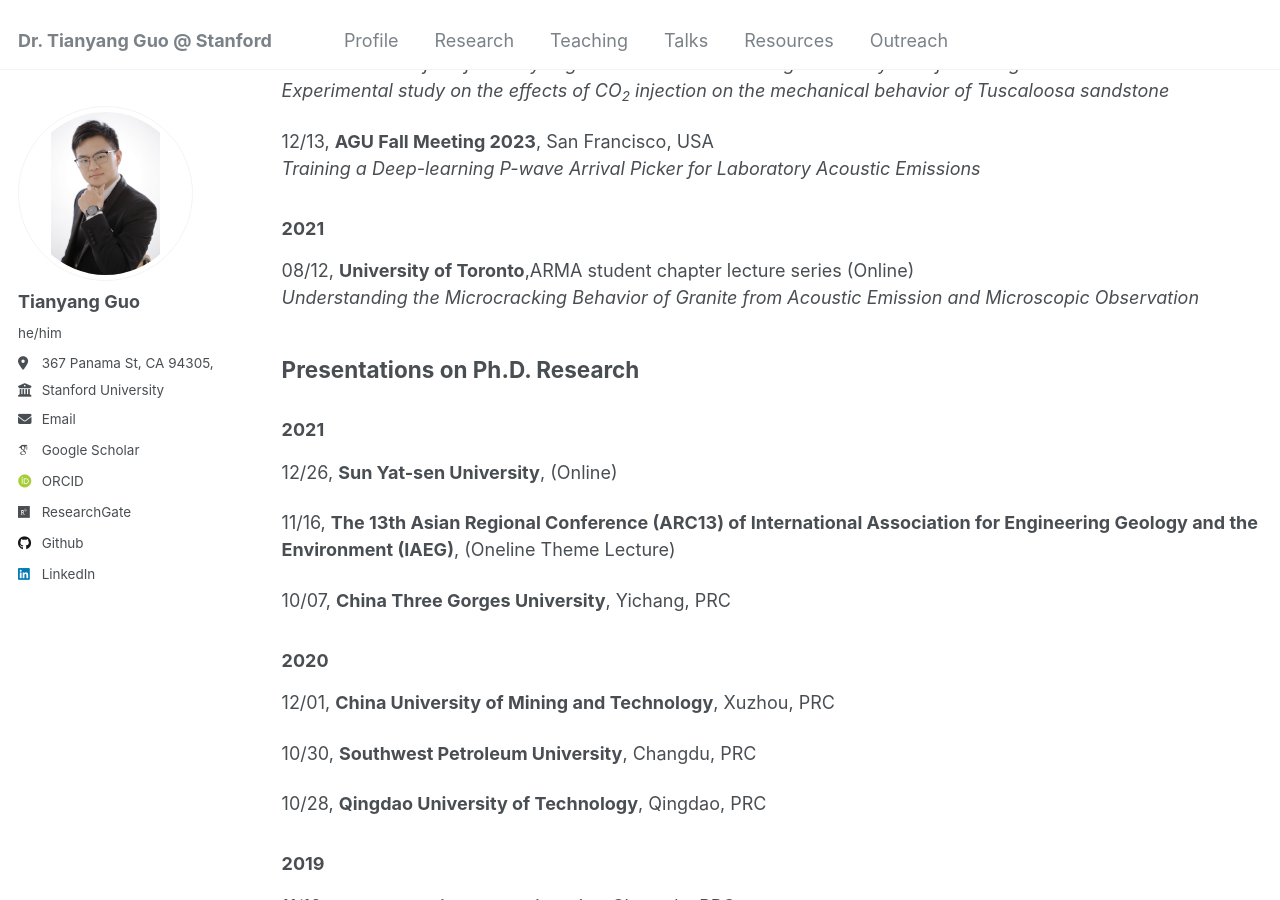
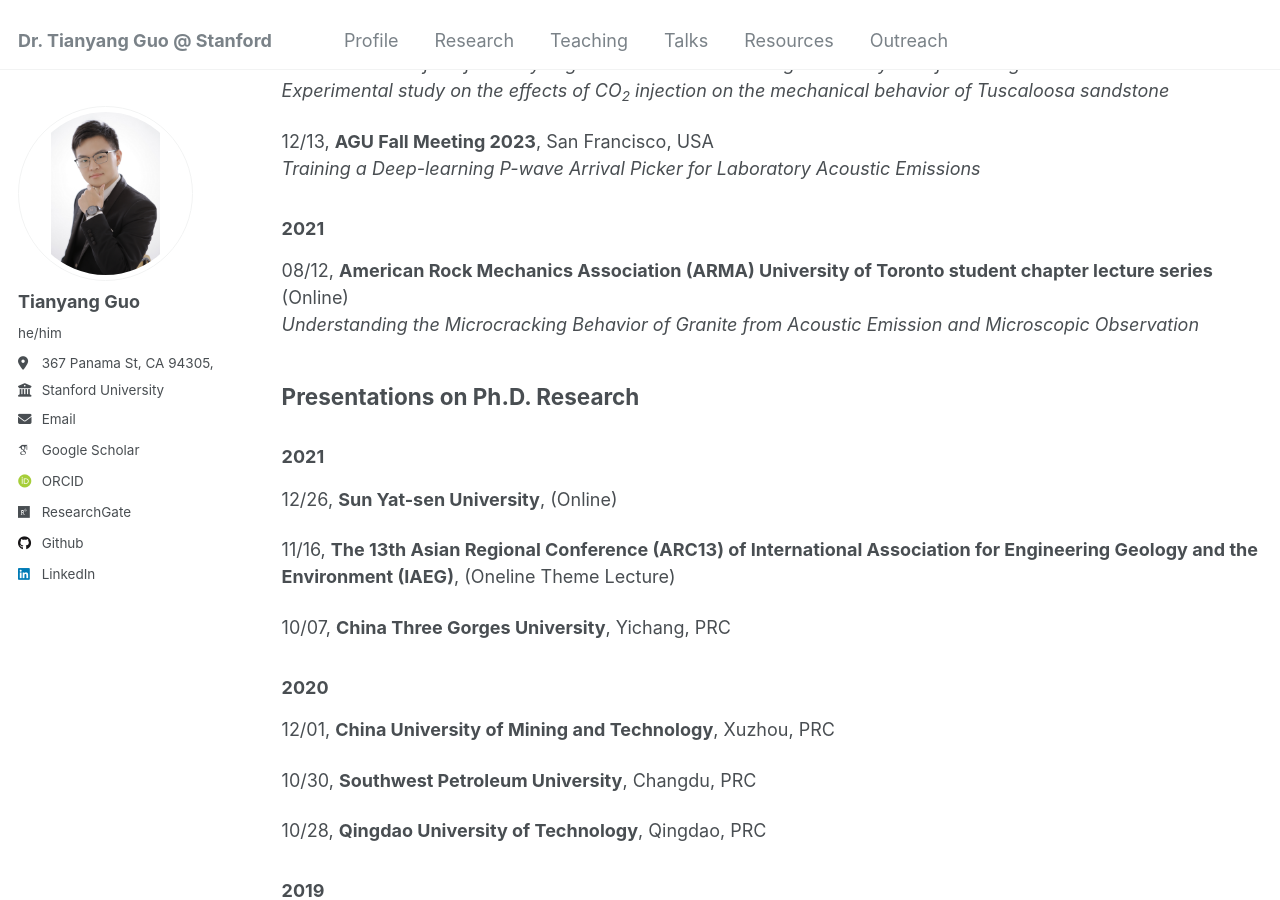
Before and after one commit to guotystanford/guotystanford.github.io, a Jekyll site: the page built from _pages/talks.md, in a window 1280 px wide and 900 px high, scrolled down 472 px. Built offline with Jekyll 4.4.1, drawn with Linux system fonts in a browser that asks for light colours; some web fonts are replaced.

Commit message:
Update talks.md

```diff
--- a/_pages/talks.md
+++ b/_pages/talks.md
@@ -26,7 +26,7 @@ redirect_from:
 
 
 ### 2021
-08/12, **University of Toronto**,ARMA student chapter lecture series (Online)
+08/12, **American Rock Mechanics Association (ARMA) University of Toronto student chapter lecture series** (Online)
 <i>Understanding the Microcracking Behavior of Granite from Acoustic Emission and Microscopic Observation</i>
 
 
```
